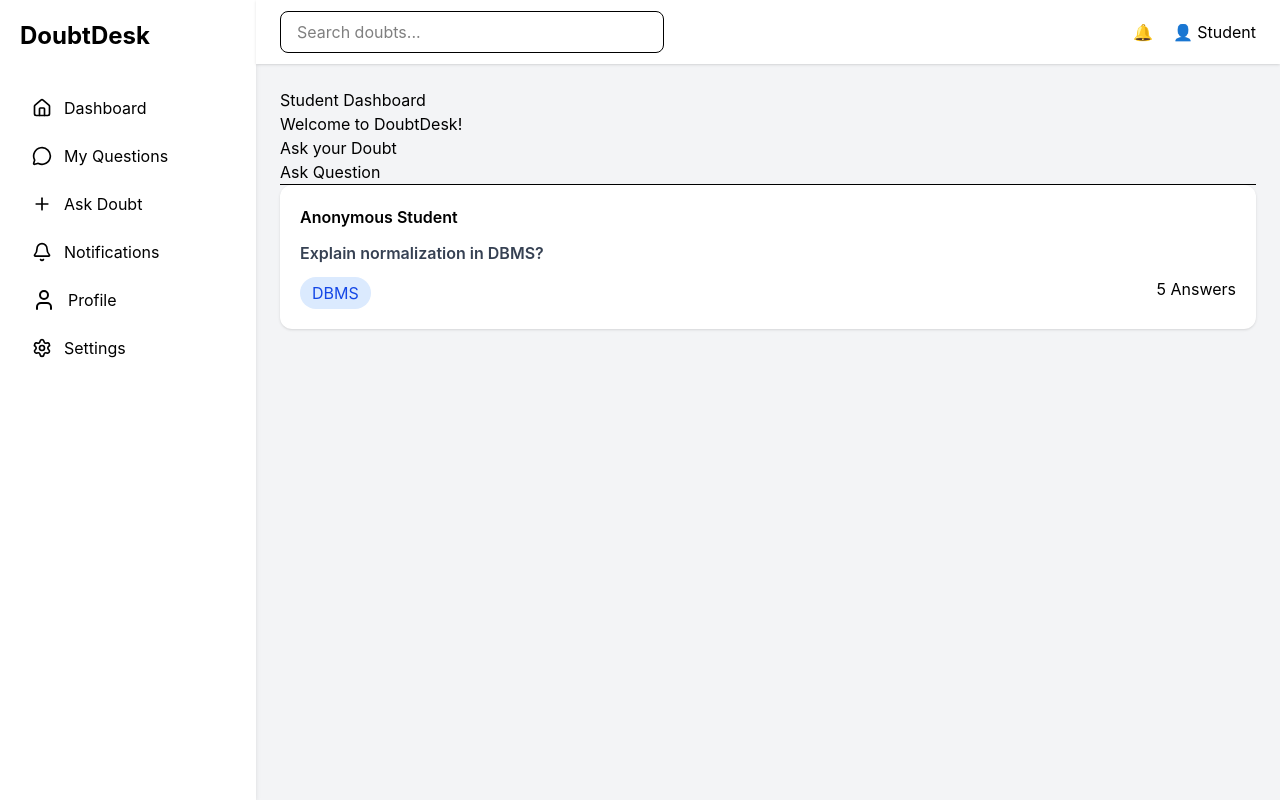
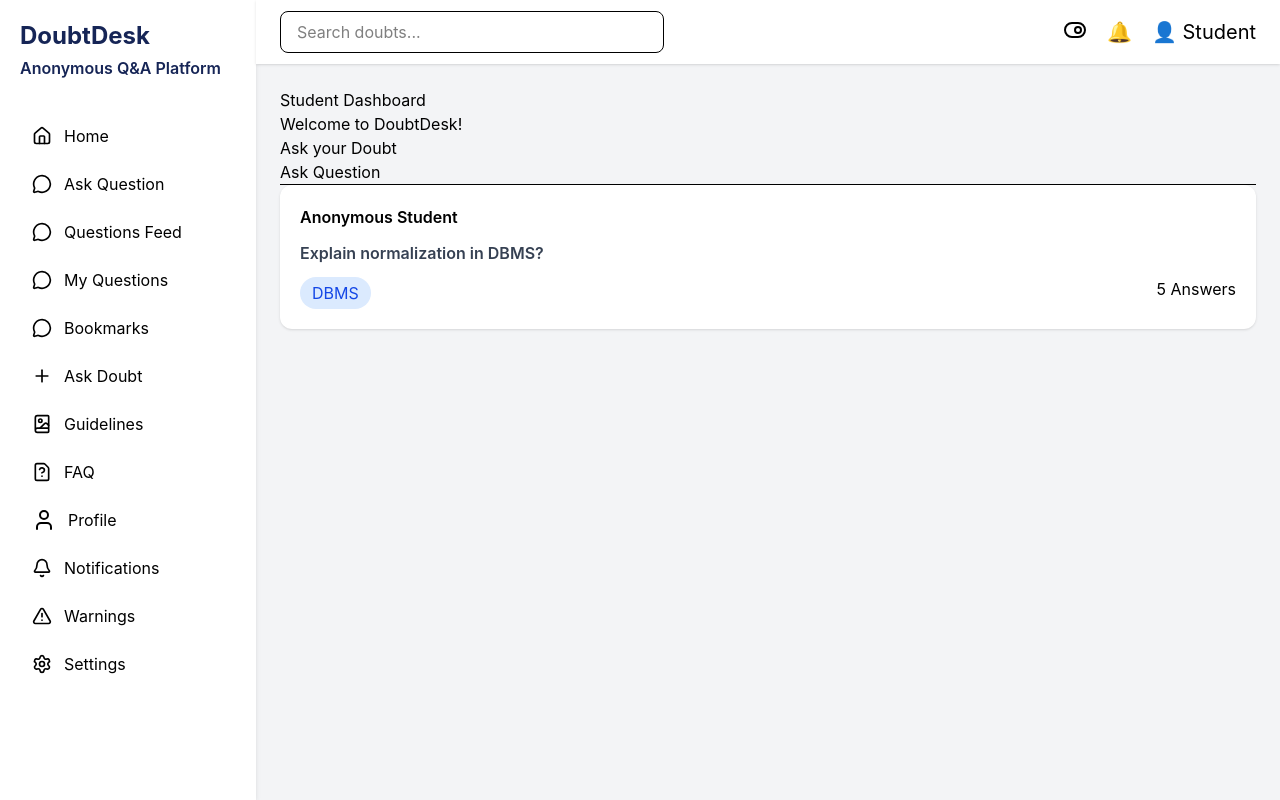
Before and after one commit to sachinbelbase/DoubtDesk, a React (Vite) app in the folder DoubtDesk/React Frontend/: page /student in a window 1280 px wide. Built offline with nearby package versions, Linux system fonts and the light colour scheme.

Commit message:
added new things in student dashboard

```diff
--- a/DoubtDesk/React Frontend/src/components/layout/Navbar.jsx
+++ b/DoubtDesk/React Frontend/src/components/layout/Navbar.jsx
@@ -1,3 +1,5 @@
+import { ToggleRight } from 'lucide-react';
+
 function Navbar() {
 
      return (
@@ -10,9 +12,11 @@ function Navbar() {
 
                <div className="profile flex gap-5">
 
-                    <span>🔔</span>
+                    <span className="text-xl"><ToggleRight size={24} /></span>
 
-                    <span>👤 Student</span>
+                    <span className="text-xl">🔔</span>
+
+                    <span className="text-xl">👤 Student</span>
 
                </div>
 
--- a/DoubtDesk/React Frontend/src/components/layout/Sidebar.jsx
+++ b/DoubtDesk/React Frontend/src/components/layout/Sidebar.jsx
@@ -4,7 +4,14 @@ import {
      Plus,
      Bell,
      User,
-     Settings
+     Settings,
+     AlertTriangle,
+     FileQuestionIcon,
+     MailQuestionMark,
+     Book,
+     BookDashed,
+     LucideBookDashed,
+     BookImage
 } from "lucide-react";
 
 function Sidebar() {
@@ -12,18 +19,44 @@ function Sidebar() {
      const menu = [
 
           {
-               name: "Dashboard",
+               name: "Home",
                icon: <Home size={20} />
           },
 
           {
+               name: "Ask Question",
+               icon: <MessageCircle size={20} />
+          },
+          {
+               name: "Questions Feed",
+               icon: <MessageCircle size={20} />
+          },
+          {
                name: "My Questions",
                icon: <MessageCircle size={20} />
           },
+          {
+               name: "Bookmarks",
+               icon: <MessageCircle size={20} />
+          },
+
 
           {
                name: "Ask Doubt",
                icon: <Plus size={20} />
+          },
+          {
+               name: "Guidelines",
+               icon: <BookImage size={20} />
+          },
+          {
+               name: "FAQ",
+               icon: <FileQuestionIcon size={20} />
+          },
+
+          {
+               name: "Profile",
+               icon: <User />
           },
 
           {
@@ -32,8 +65,8 @@ function Sidebar() {
           },
 
           {
-               name: "Profile",
-               icon: <User />
+               name: "Warnings",
+               icon: <AlertTriangle size={20} />
           },
 
           {
@@ -47,13 +80,16 @@ function Sidebar() {
 
           <div className="sidebar w-64 bg-white shadow-md p-5">
 
-               <h2 className="text-2xl font-bold mb-8">DoubtDesk</h2>
+               <h2 className="text-2xl font-bold mb-1 text-blue-950">DoubtDesk </h2>
+               <p className=" mb-8 text-blue-950 font-semibold">Anonymous Q&A Platform</p>
                {
                     menu.map((item, index) => (
                          <div
-                              className="menu-item flex items-center gap-3 p-3 rounded-lg hover:bg-gray-100 cursor-pointer"
+                              className="menu-item flex items-center gap-3 p-3 rounded-lg hover:bg-blue-900 hover:text-white cursor-pointer"
+
                               key={index}
                          >
+
 
                               {item.icon}
                               <span>{item.name}</span>
--- a/DoubtDesk/React Frontend/src/pages/student/StudentDashboard.jsx
+++ b/DoubtDesk/React Frontend/src/pages/student/StudentDashboard.jsx
@@ -19,6 +19,7 @@ function StudentDashboard() {
       <button>Ask Question</button>
       <hr />
 
+
       <QuestionList
         questions={questions}
       />
```
